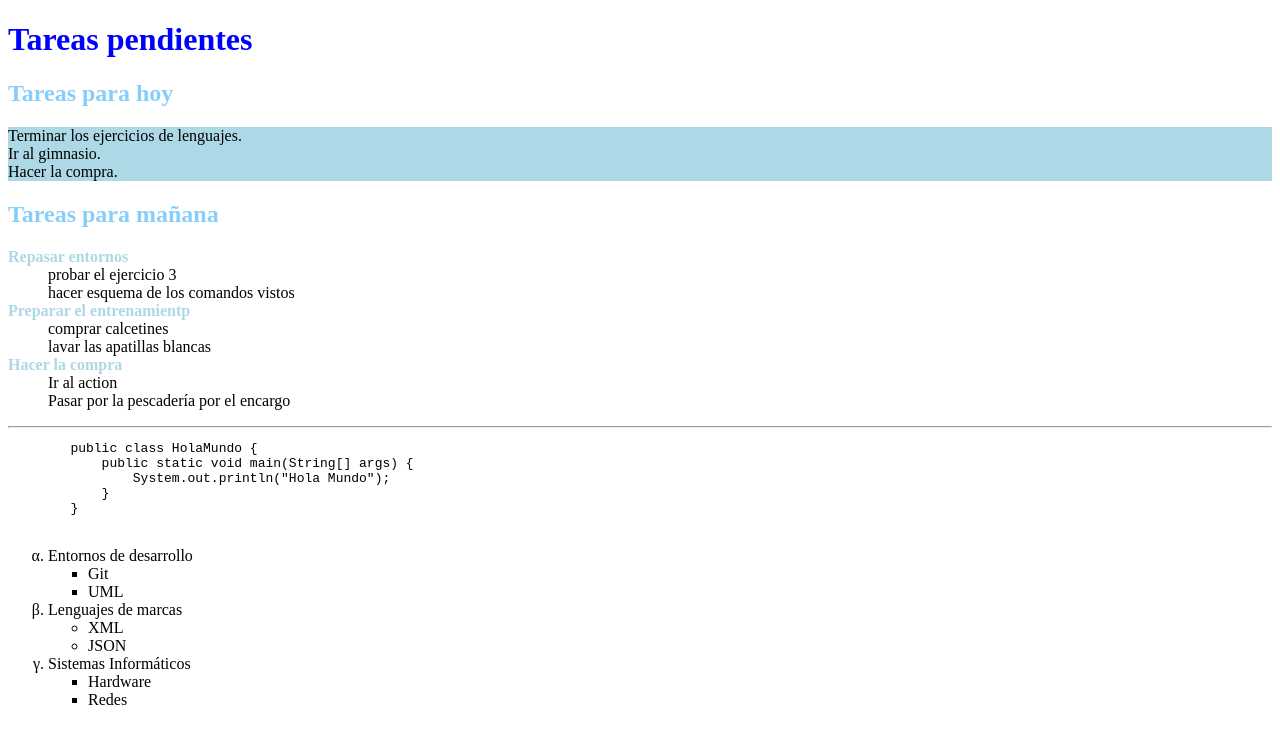
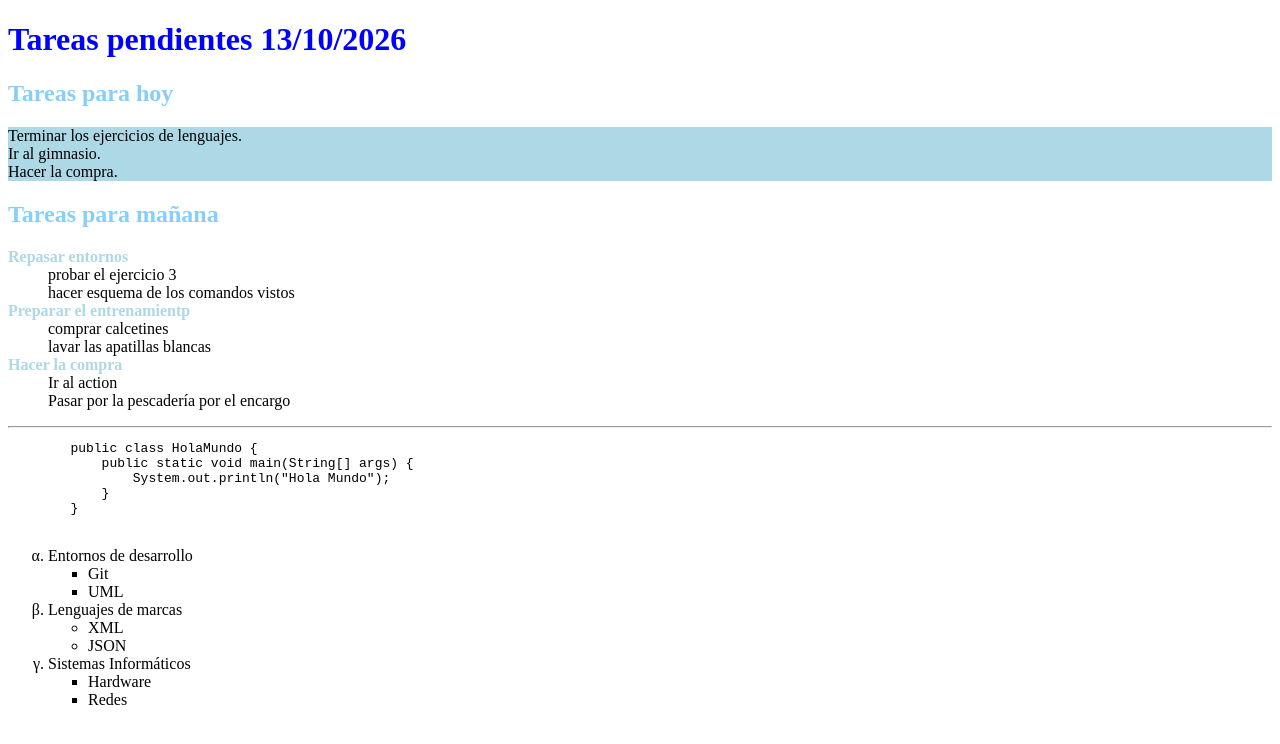
Before and after one commit to soniaGut/pruebaPrimerRepo, a plain HTML site: page index.html in a window 1280 px wide. Drawn offline with Linux system fonts and the light colour scheme.

Commit message:
feat: Update header with date in index.html

```diff
--- a/index.html
+++ b/index.html
@@ -9,7 +9,7 @@
 </head>
 
 <body>
-    <h1> Tareas pendientes </h1>
+    <h1> Tareas pendientes 13/10/2026 </h1>
 
     <h2> Tareas para hoy</h2>
     <p id="parrafoPrincipal">
```
